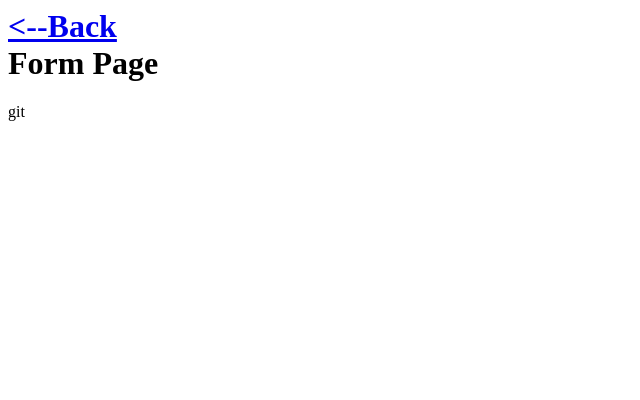
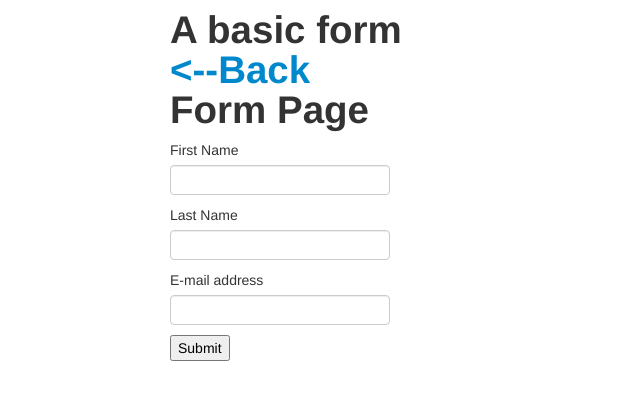
Before and after one commit to EsmeraldaByberi/X-Files, a plain HTML site: page form.html in a window 1280 px wide. Shown: the whole page, without its empty margins (0-640 px from the left). Drawn offline with Linux system fonts and the light colour scheme.

Commit message:
form changes

```diff
--- a/form.html
+++ b/form.html
@@ -1,12 +1,42 @@
+
+<!DOCTYPE html>
 <html>
 <head>
     <title>Form</title>
     <link rel="stylesheet" type="text/css" href= "sheet.css"/>
+    <link rel='stylesheet' href='bootstrap/css/bootstrap.css'>
 </head>
+
 <body>
-        <h1>
+    <div class='container'>
+
+        <h1>A basic form <br>
               <a href = "index.html "><--Back</a>
               <br> Form Page
         </h1>
+
+            <script type="text/javascript">var submitted=false;</script>
+            <iframe name="hidden_iframe" id="hidden_iframe"
+            style="display:none;" onload="if(submitted)
+            {window.location= 'thanks.html';}"></iframe>
+
+            <form action="https://docs.google.com/forms/d/1IUNjqsrxhmJ_dyJf1E1rugyD6c1kjUTQ7b3f0nCy1z8/formResponse" method="post"
+            target="hidden_iframe" onsubmit="submitted=true;">
+
+            <label>First Name</label>
+            <input type="text" name='entry_625795089'>
+
+            <label>Last Name</label>
+            <input type="text" name='entry_1991242219'>
+
+            <label>E-mail address</label>
+            <input type="text" name='entry_36383338'>
+
+            <br>
+            <input  type="submit" name="submit" value="Submit">
+        </form>
+
+    </div>
+
 </body>
-</html>git
+</html>
```
Lines whose indentation alone changed are shown as unchanged.
